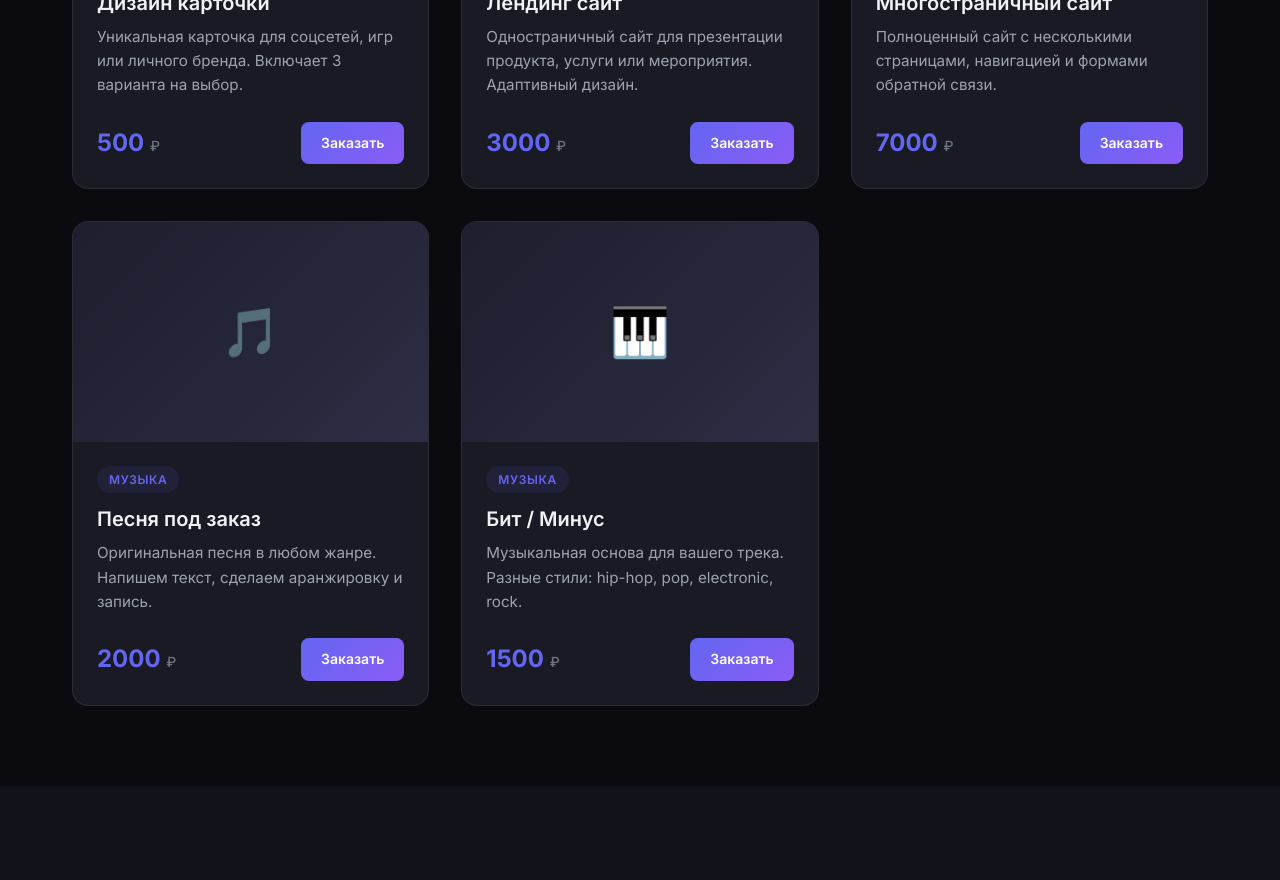
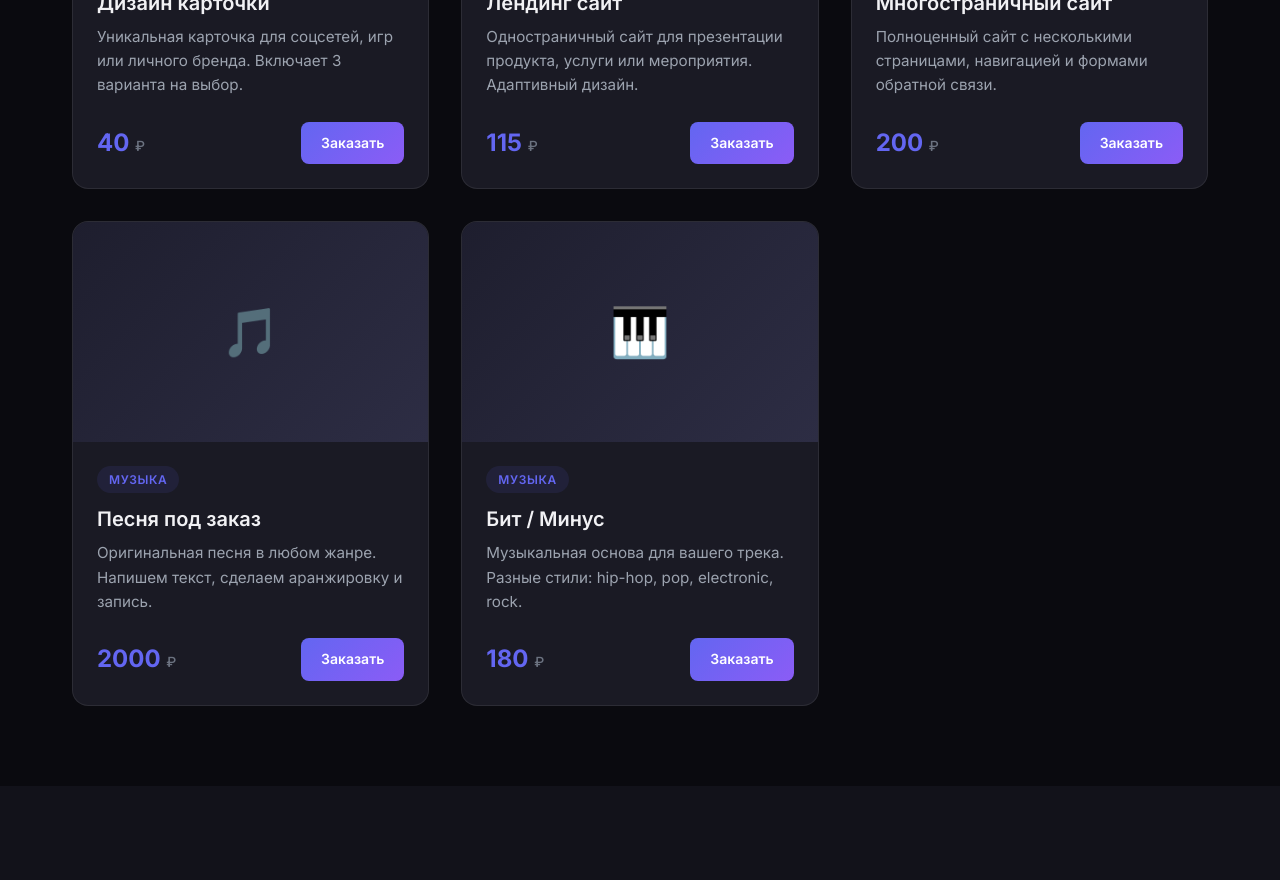
Before and after one commit to dalersilachev49/Elite-Studio_Nomer-1, a plain HTML site: page index.html in a window 1280 px wide. Shown: the part 1300-2180 px from the top of the page. Drawn offline with Linux system fonts and the light colour scheme.

Commit message:
Update index.html

```diff
--- a/index.html
+++ b/index.html
@@ -924,7 +924,7 @@
                 id: '1',
                 title: 'Дизайн карточки',
                 description: 'Уникальная карточка для соцсетей, игр или личного бренда. Включает 3 варианта на выбор.',
-                price: '500',
+                price: '40',
                 category: 'cards',
                 categoryName: 'Карточки',
                 image: '',
@@ -934,7 +934,7 @@
                 id: '2',
                 title: 'Лендинг сайт',
                 description: 'Одностраничный сайт для презентации продукта, услуги или мероприятия. Адаптивный дизайн.',
-                price: '3000',
+                price: '115',
                 category: 'websites',
                 categoryName: 'Сайты',
                 image: '',
@@ -944,7 +944,7 @@
                 id: '3',
                 title: 'Многостраничный сайт',
                 description: 'Полноценный сайт с несколькими страницами, навигацией и формами обратной связи.',
-                price: '7000',
+                price: '200',
                 category: 'websites',
                 categoryName: 'Сайты',
                 image: '',
@@ -964,7 +964,7 @@
                 id: '5',
                 title: 'Бит / Минус',
                 description: 'Музыкальная основа для вашего трека. Разные стили: hip-hop, pop, electronic, rock.',
-                price: '1500',
+                price: '180',
                 category: 'music',
                 categoryName: 'Музыка',
                 image: '',
```
